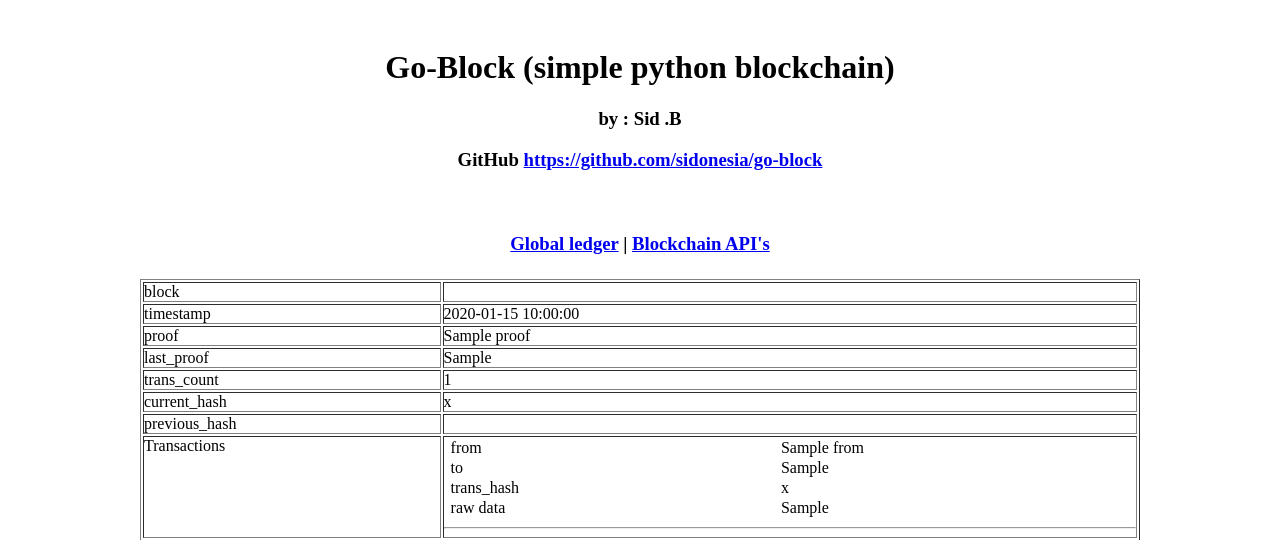
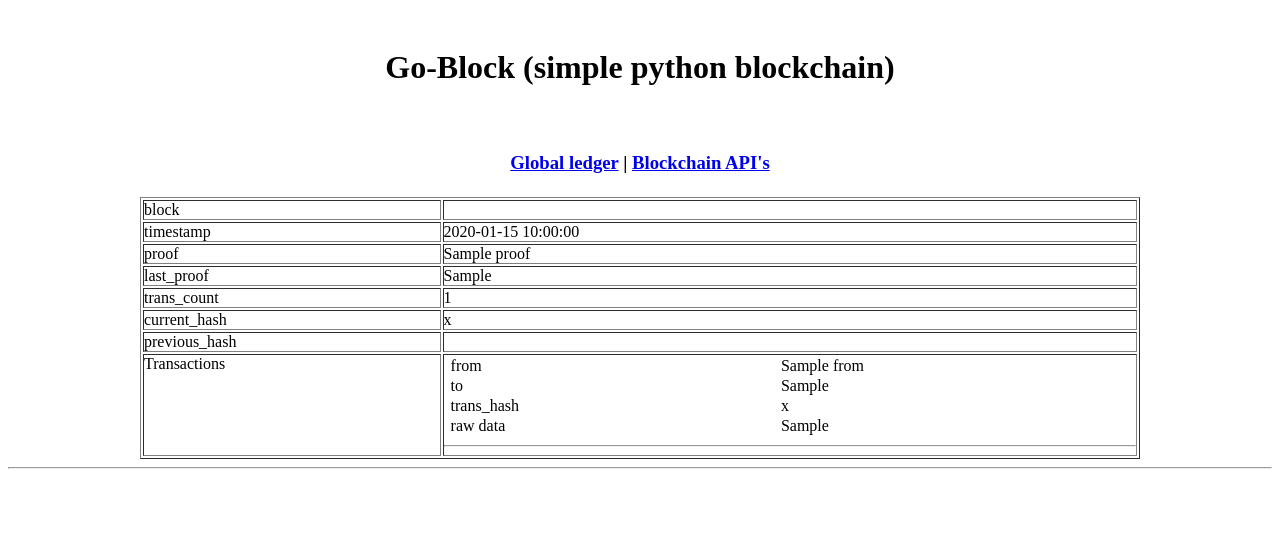
Before and after one commit to sidonesia/go-block, a Flask app: page /view/blockchain in a window 1280 px wide. Shown: the top 540 px of the page. Run offline with Flask 2, Linux system fonts and the light colour scheme; a database or web service that is not in the repository returns one stand-in record (values such as "Sample title"); parts of the project's set-up code (start-up, migrations or seed data) failed here and were passed over; some libraries are stand-ins or nearby versions.

Commit message:
removed the title

```diff
--- a/templates/ledger.html
+++ b/templates/ledger.html
@@ -9,10 +9,6 @@
 		<div class="page-container" align="center">
 			<div style="padding:20px">
 				<h1>Go-Block (simple python blockchain)</h1>
-				<h3>by : Sid .B</hr3>
-					<h3>GitHub <a href="https://github.com/sidonesia/go-block">
-							https://github.com/sidonesia/go-block
-						</a></hr3>
 			</div>
 			<div style="padding:5px">
 				<h3>
```
